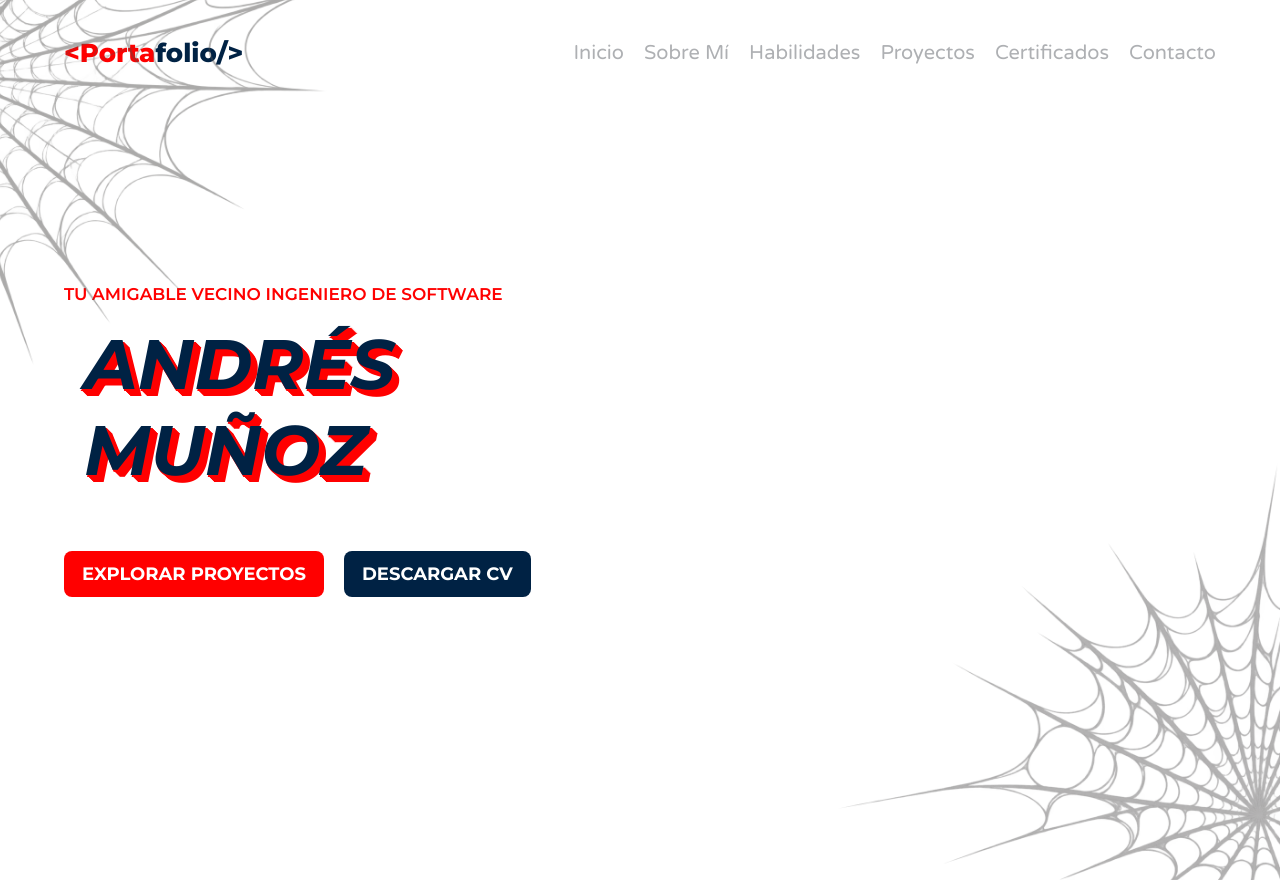
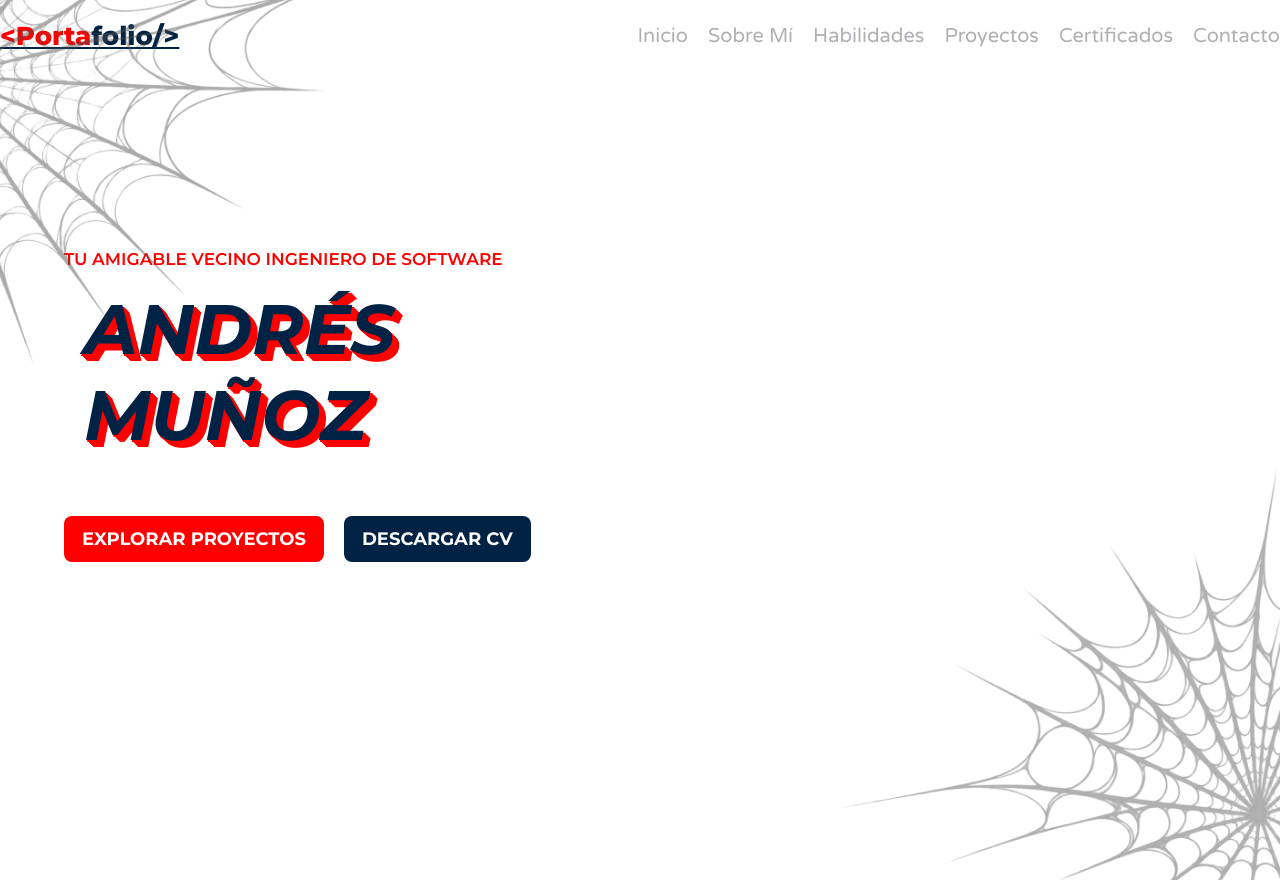
Before and after one commit to andresmdevco/portfolio, a React (Vite) app: page / in a window 1280 px wide. Built offline with nearby package versions, Linux system fonts and the light colour scheme.

Commit message:
refactor: improve header structure and navigation

```diff
--- a/src/App.tsx
+++ b/src/App.tsx
@@ -7,8 +7,8 @@ function App() {
     <>
       <div className={styles.hero}>
         <img className={styles.webTop} src="/img/web.png" alt="Imagen telaraña" />
+        <Header />
         <div className={styles.container}>
-          <Header />
           <Home />
         </div>
         <img className={styles.webBottom} src="/img/web2.png" alt="" />
--- a/src/components/Header/Header.module.css
+++ b/src/components/Header/Header.module.css
@@ -23,12 +23,12 @@
 }
 
 @media (min-width: 768px) {
-  .nav {
+  .links {
     display: flex;
     gap: 2rem;
   }
 }
-.nav a {
+.links a {
   display: block;
   line-height: 3.2rem;
   text-decoration: none;
--- a/src/components/Header/Header.tsx
+++ b/src/components/Header/Header.tsx
@@ -2,21 +2,19 @@ import styles from './Header.module.css';
 
 export default function Header() {
   return (
-    <header>
+    <nav className={styles.nav}>
       <div className={styles.bar}>
-        <h1 className={styles.title}>
-          <span>&lt;Porta</span>folio/&gt;
-        </h1>
+        <a className={styles.title} href=""><span>&lt;Porta</span>folio/&gt;</a>
 
-        <nav className={styles.nav}>
+        <div className={styles.links}>
           <a href="">Inicio</a>
           <a href="">Sobre Mí</a>
           <a href="">Habilidades</a>
           <a href="">Proyectos</a>
           <a href="">Certificados</a>
           <a href="">Contacto</a>
-        </nav>
+        </div>
       </div>
-    </header>
+    </nav>
   );
 }
```
